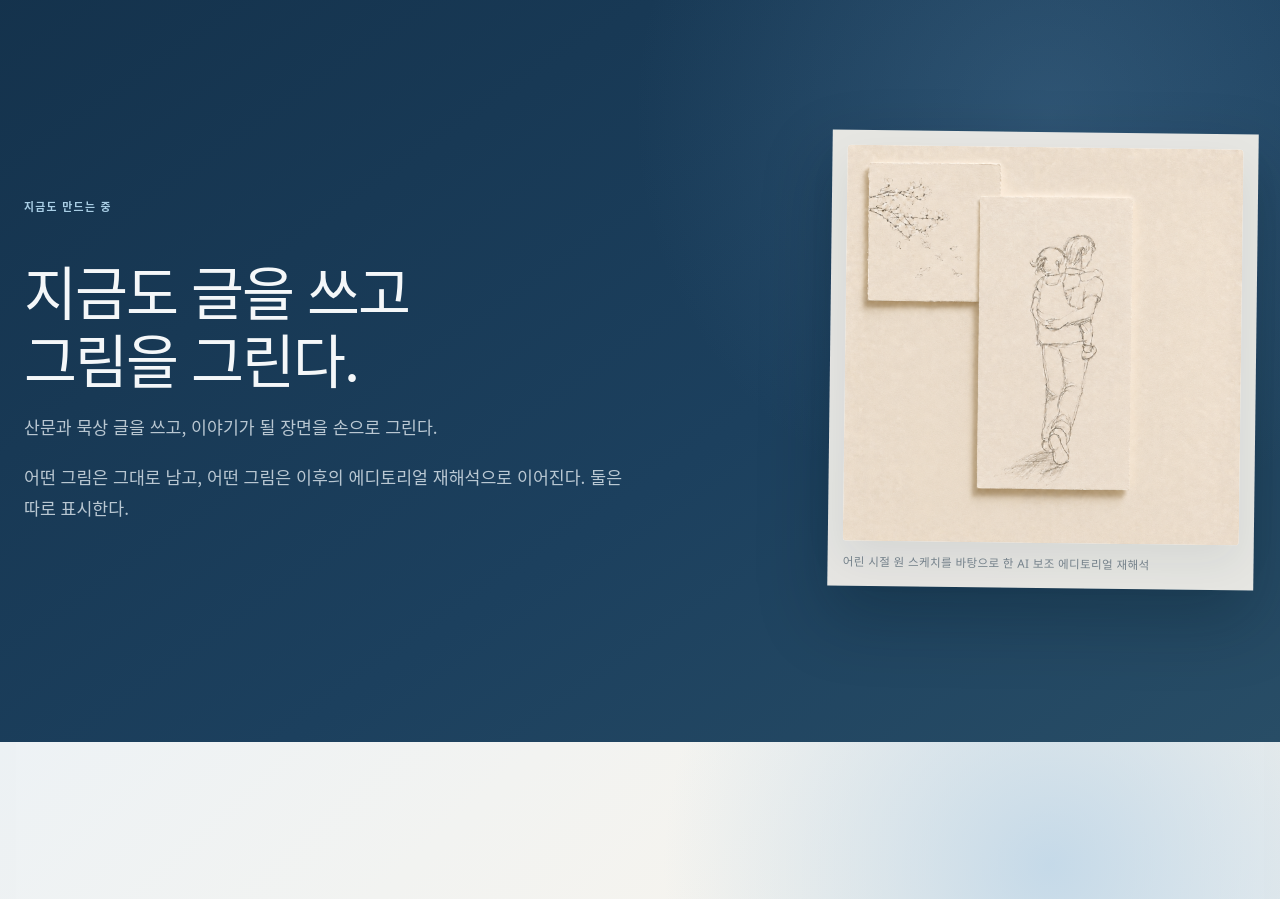
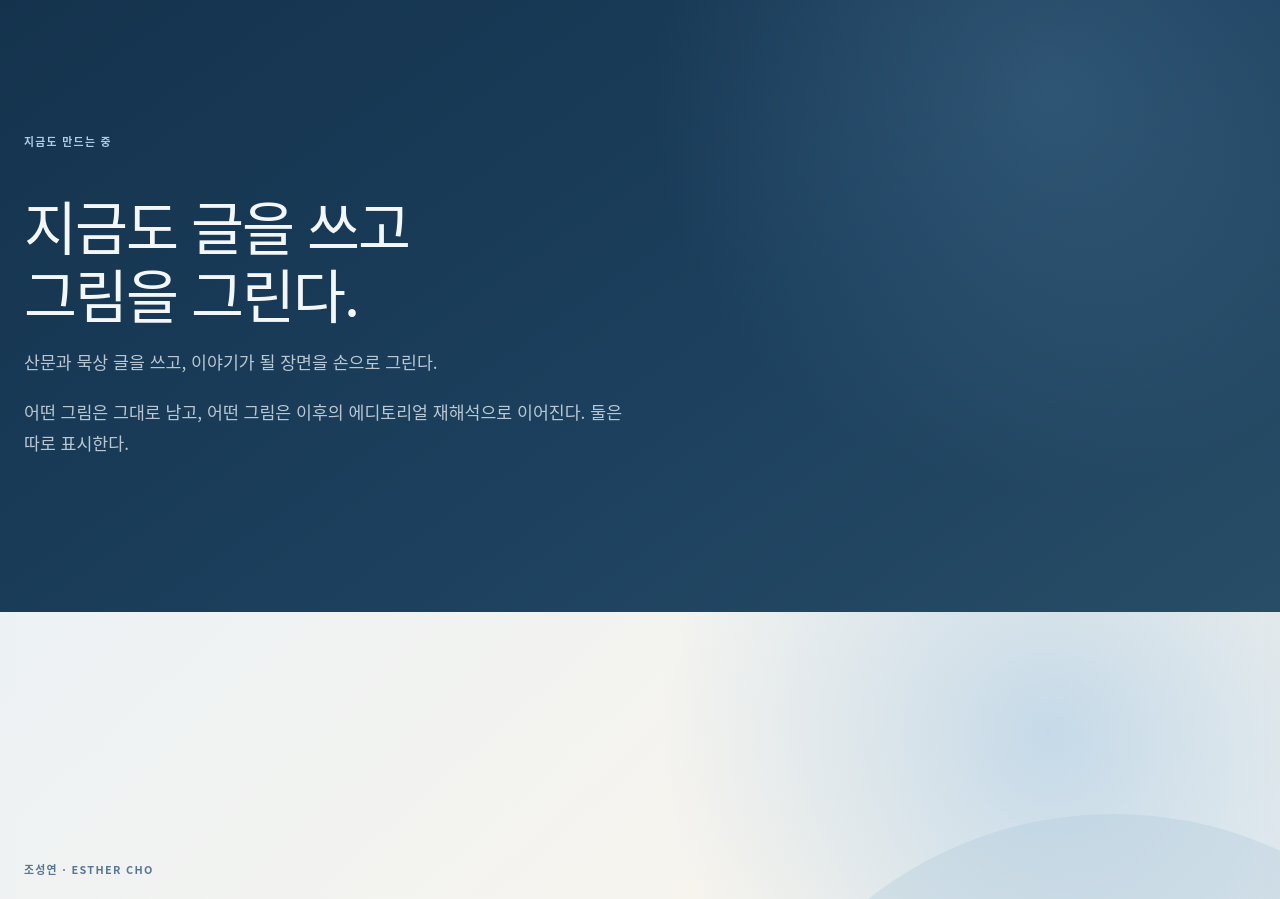
Before and after one commit to k-mama/esthercho, a Next.js app: page /ko/about in a window 1280 px wide. Shown: the part 4080-4979 px from the top of the page. Built offline with nearby package versions, Linux system fonts and the light colour scheme.

Commit message:
design: keep Studio collage out of Korean About

```diff
--- a/src/app/ko/about/page.tsx
+++ b/src/app/ko/about/page.tsx
@@ -135,7 +135,7 @@ export default function KoreanAboutPage() {
         </section>
 
         <section className="esther-section esther-making-section">
-          <div className="container esther-making-grid">
+          <div className="container esther-making-grid esther-making-copy-only">
             <div className="esther-copy">
               <p className="esther-eyebrow">지금도 만드는 중</p>
 
@@ -148,20 +148,6 @@ export default function KoreanAboutPage() {
                 재해석으로 이어진다. 둘은 따로 표시한다.
               </p>
             </div>
-
-            <figure className="esther-figure esther-sketch-figure">
-              <Image
-                src="/media/esther/still-making-father-child-collage-20260802.png"
-                alt="아버지 등에 업힌 어린 조성연을 담은 종이 콜라주"
-                width={1536}
-                height={1536}
-                sizes="(max-width: 899px) 100vw, 38vw"
-              />
-
-              <figcaption>
-                어린 시절 원 스케치를 바탕으로 한 AI 보조 에디토리얼 재해석
-              </figcaption>
-            </figure>
           </div>
         </section>
 
```
